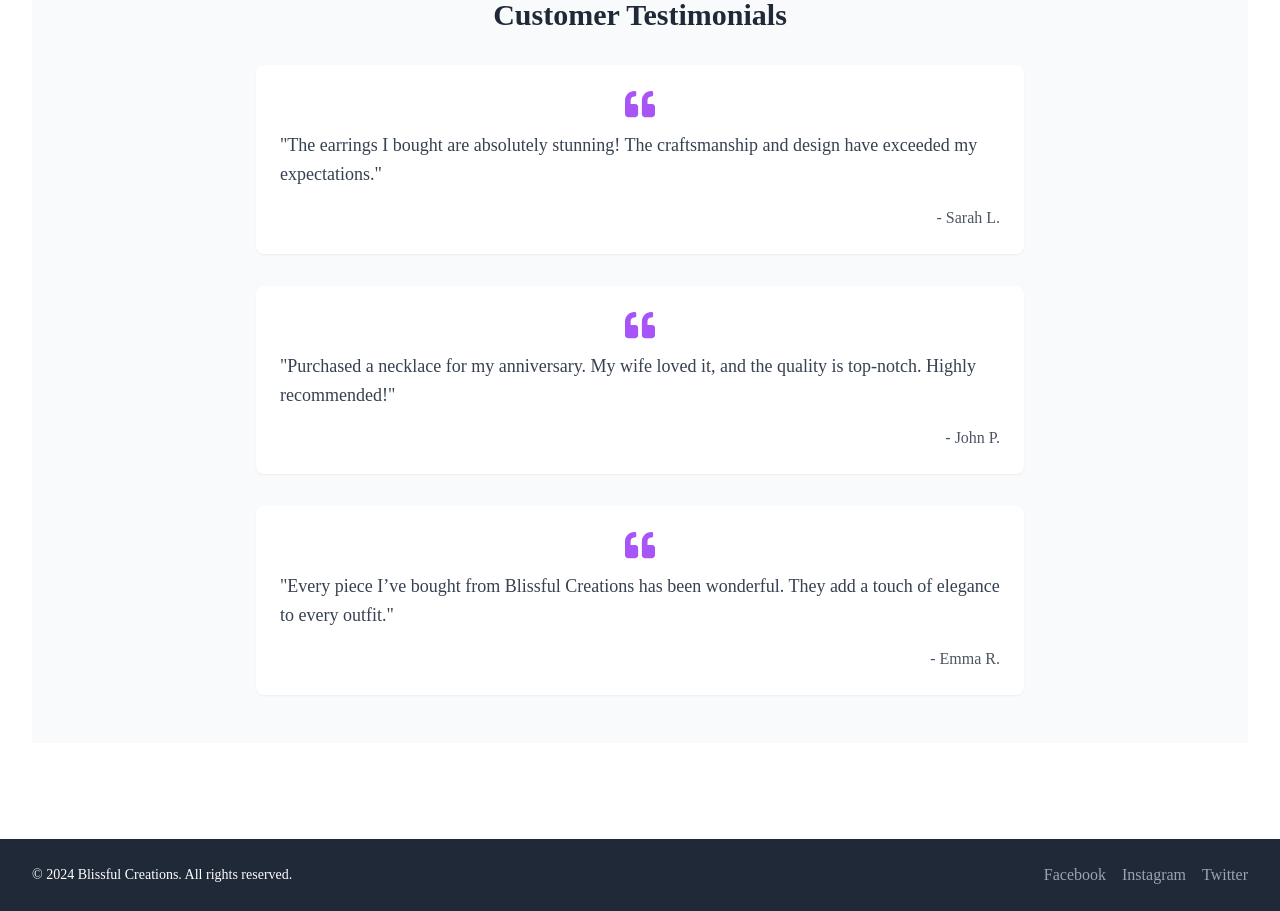
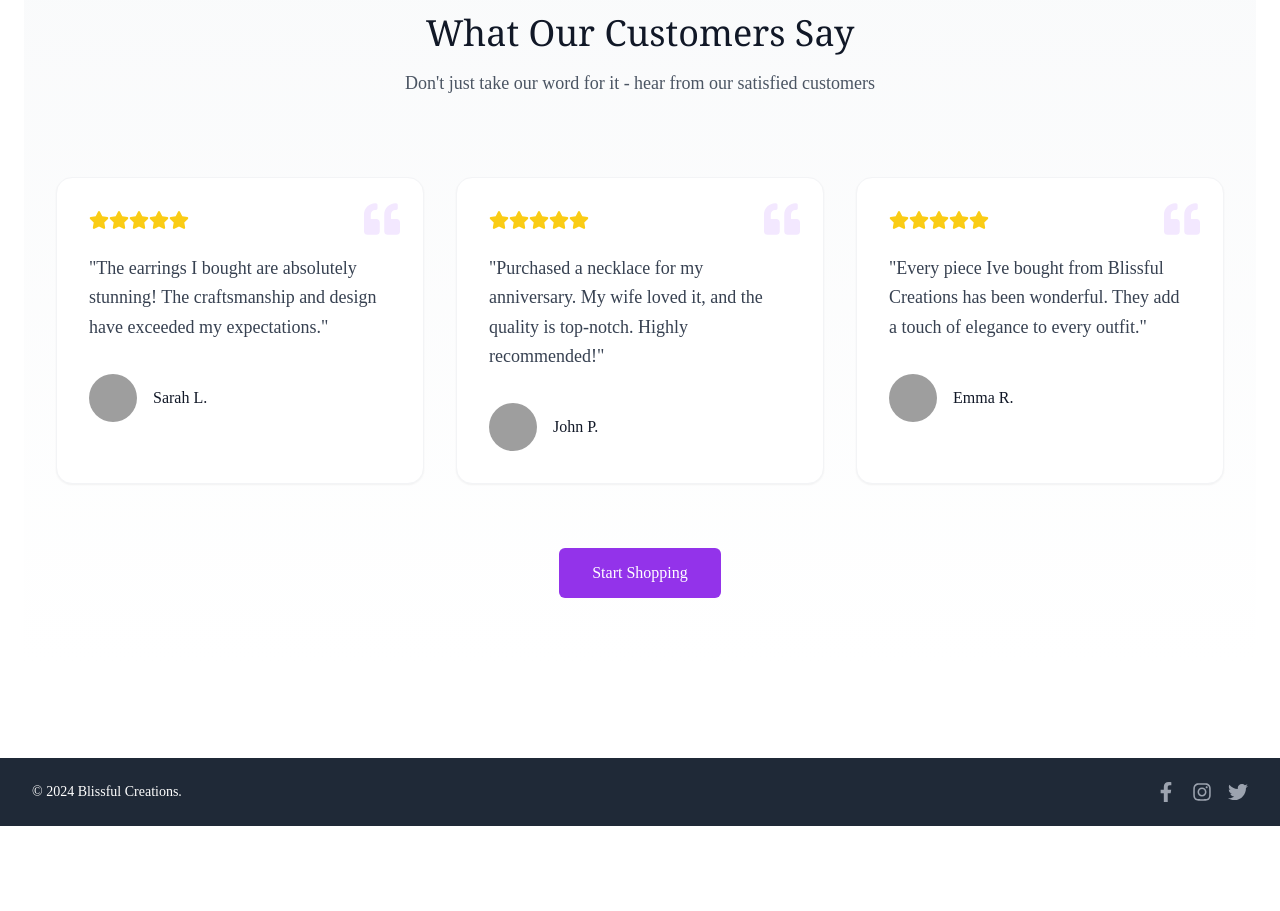
Before and after one commit to AnishRane13/Blissfull-Creations, a React (Vite) app: page / in a window 1280 px wide. Shown: the part 1580-2491 px from the top of the page. After the commit the page ends 2406 px from the top, so only its background shows below. Built offline with nearby package versions, Linux system fonts and the light colour scheme; grey boxes are pictures that could not be loaded.

Commit message:
Nav Pending

```diff
--- a/src/components/Footer.jsx
+++ b/src/components/Footer.jsx
@@ -1,15 +1,22 @@
 import React from 'react';
+import { FaFacebookF, FaInstagram, FaTwitter } from 'react-icons/fa'; // Importing icons
 
 const Footer = () => {
   return (
     <footer className="bg-gray-800 text-white py-6 mt-12">
       <div className="max-w-7xl mx-auto px-4 sm:px-6 lg:px-8">
         <div className="flex justify-between items-center">
-          <p className="text-sm">&copy; 2024 Blissful Creations. All rights reserved.</p>
+          <p className="text-sm">&copy; 2024 Blissful Creations.</p>
           <div className="flex space-x-4">
-            <a href="#" className="text-gray-400 hover:text-white">Facebook</a>
-            <a href="#" className="text-gray-400 hover:text-white">Instagram</a>
-            <a href="#" className="text-gray-400 hover:text-white">Twitter</a>
+            <a href="#" className="text-gray-400 hover:text-white" aria-label="Facebook">
+              <FaFacebookF size={20} />
+            </a>
+            <a href="#" className="text-gray-400 hover:text-white" aria-label="Instagram">
+              <FaInstagram size={20} />
+            </a>
+            <a href="#" className="text-gray-400 hover:text-white" aria-label="Twitter">
+              <FaTwitter size={20} />
+            </a>
           </div>
         </div>
       </div>
--- a/src/pages/Home/Home.jsx
+++ b/src/pages/Home/Home.jsx
@@ -31,7 +31,7 @@ const Home = () => {
 
       {/* Customer Testimonials */}
       <section className="py-12">
-        <div className="max-w-7xl mx-auto px-4 sm:px-6 lg:px-8">
+        <div className="max-w-7xl mx-auto px-4 sm:px-6">
           <h2 className="text-3xl font-serif text-gray-900 mb-6 text-center">What Our Customers Say</h2>
           <Testimonials />
         </div>
--- a/src/pages/Home/Testimonials.jsx
+++ b/src/pages/Home/Testimonials.jsx
@@ -1,38 +1,102 @@
 import React from 'react';
-import { FaQuoteLeft } from 'react-icons/fa';
+import { FaQuoteLeft, FaStar } from 'react-icons/fa';
 
 const Testimonials = () => {
   const reviews = [
     {
       name: 'Sarah L.',
       feedback: 'The earrings I bought are absolutely stunning! The craftsmanship and design have exceeded my expectations.',
+      rating: 5,
+      image: '/api/placeholder/64/64',
+      title: 'Verified Buyer',
+      product: 'Crystal Drop Earrings'
     },
     {
       name: 'John P.',
       feedback: 'Purchased a necklace for my anniversary. My wife loved it, and the quality is top-notch. Highly recommended!',
+      rating: 5,
+      image: '/api/placeholder/64/64',
+      title: 'Verified Buyer',
+      product: 'Pearl Pendant Necklace'
     },
     {
       name: 'Emma R.',
-      feedback: 'Every piece I’ve bought from Blissful Creations has been wonderful. They add a touch of elegance to every outfit.',
+      feedback: 'Every piece Ive bought from Blissful Creations has been wonderful. They add a touch of elegance to every outfit.',
+      rating: 5,
+      image: '/api/placeholder/64/64',
+      title: 'Regular Customer',
+      product: 'Various Collections'
     },
   ];
 
   return (
-    <section className="py-12 px-6 bg-gray-50">
-      <div className="max-w-4xl mx-auto text-center mb-8">
-        <h2 className="text-3xl font-semibold text-gray-800">Customer Testimonials</h2>
-      </div>
+    <section className="py-16 px-4 sm:px-6 lg:px-8 bg-gradient-to-b from-gray-50 to-white overflow-hidden">
+      <div className="max-w-7xl mx-auto">
+        {/* Header */}
+        <div className="max-w-3xl mx-auto text-center mb-12 md:mb-20">
+          <h2 className="text-3xl md:text-4xl font-serif text-gray-900 mb-4 transform transition-all duration-500 hover:scale-105">
+            What Our Customers Say
+          </h2>
+          <p className="text-lg text-gray-600">
+            Don't just take our word for it - hear from our satisfied customers
+          </p>
+        </div>
 
-      <div className="space-y-8 max-w-3xl mx-auto">
-        {reviews.map((review, index) => (
-          <div key={index} className="p-6 bg-white rounded-lg shadow-sm">
-            <div className="flex items-center justify-center text-purple-500 text-3xl mb-3">
-              <FaQuoteLeft />
+        {/* Testimonials Grid */}
+        <div className="grid grid-cols-1 md:grid-cols-2 lg:grid-cols-3 gap-8">
+          {reviews.map((review, index) => (
+            <div
+              key={index}
+              className="relative transform transition-all duration-300 hover:-translate-y-2"
+            >
+              <div className="h-full p-8 bg-white rounded-2xl shadow-sm hover:shadow-md transition-shadow duration-300 border border-gray-100">
+                {/* Quote Icon */}
+                <div className="absolute top-6 right-6 text-purple-100 text-4xl">
+                  <FaQuoteLeft />
+                </div>
+
+                {/* Rating */}
+                <div className="flex mb-6 text-yellow-400">
+                  {[...Array(review.rating)].map((_, i) => (
+                    <FaStar key={i} className="w-5 h-5" />
+                  ))}
+                </div>
+
+                {/* Testimonial Text */}
+                <p className="text-gray-700 text-lg leading-relaxed mb-6">
+                  "{review.feedback}"
+                </p>
+
+                {/* Customer Info */}
+                <div className="flex items-center mt-8">
+                  <img
+                    className="w-12 h-12 rounded-full object-cover"
+                    src={review.image}
+                    alt={review.name}
+                  />
+                  <div className="ml-4">
+                    <p className="font-medium text-gray-900">{review.name}</p>
+                    {/* <div className="flex flex-col sm:flex-row sm:items-center text-sm text-gray-500">
+                      <span>{review.title}</span>
+                      <span className="hidden sm:inline mx-2">•</span>
+                      <span>{review.product}</span>
+                    </div> */}
+                  </div>
+                </div>
+              </div>
             </div>
-            <p className="text-gray-700 text-lg leading-relaxed">"{review.feedback}"</p>
-            <p className="mt-4 text-right font-medium text-gray-600">- {review.name}</p>
-          </div>
-        ))}
+          ))}
+        </div>
+
+        {/* Call to Action */}
+        <div className="text-center mt-16">
+          <a
+            href="#"
+            className="inline-flex items-center px-8 py-3 border border-transparent text-base font-medium rounded-md text-white bg-purple-600 hover:bg-purple-700 transition-colors duration-300"
+          >
+            Start Shopping
+          </a>
+        </div>
       </div>
     </section>
   );
```
